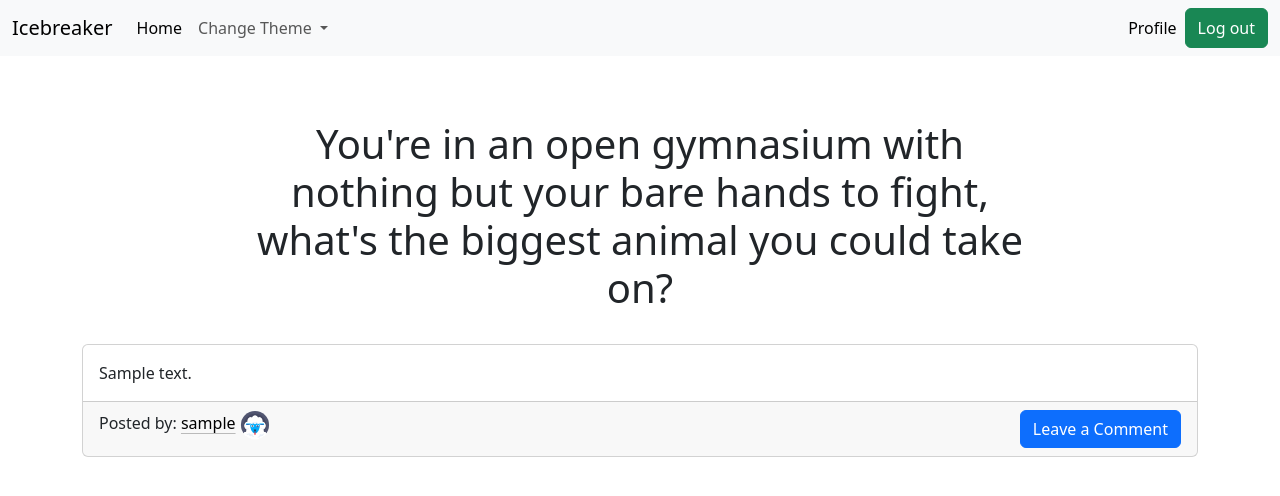
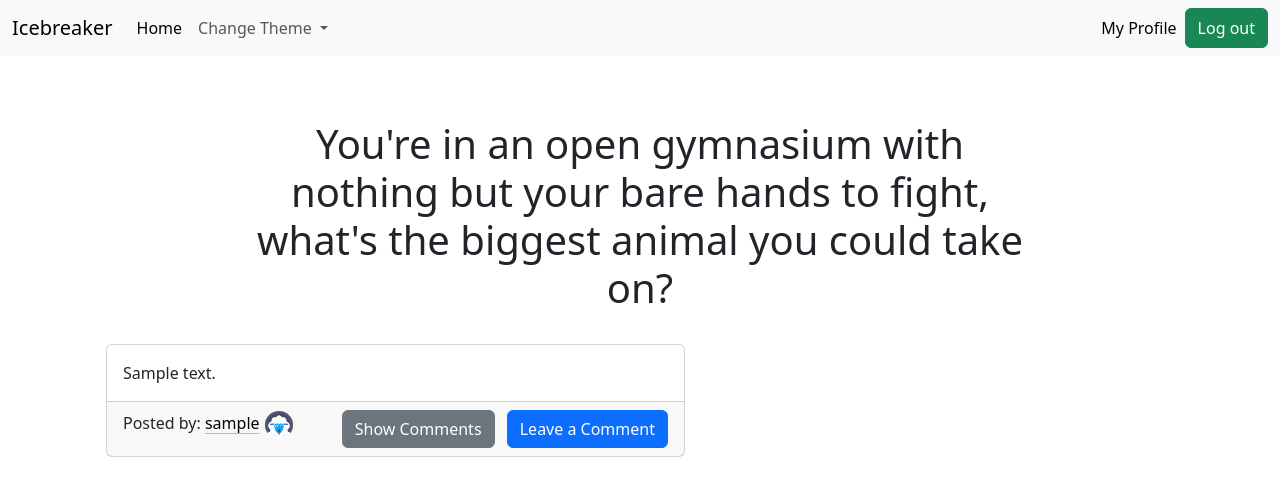
Before and after one commit to colepatters/uofm-fsw-project-2, a Node server app: page /api/question/1 in a window 1280 px wide. Shown: the top 496 px of the page. Run offline with Node 20, Linux system fonts and the light colour scheme; a user stored in the database is signed in; data comes from the database, SQL or seed files in the repository; tables that the repository leaves empty hold one stand-in row (values such as "Sample post"); some libraries are stand-ins or nearby versions.

Commit message:
added comment feature

```diff
--- a/controllers/api/questionRoutes.js
+++ b/controllers/api/questionRoutes.js
@@ -1,5 +1,5 @@
 const router = require("express").Router();
-const { Question, Answer, User, Avatar } = require("../../models");
+const { Question, Answer, User, Avatar, AnswerComment } = require("../../models");
 const { auth } = require("../../utils/auth");
 
 router.get("/:questionId", async (req, res) => {
@@ -14,7 +14,8 @@ router.get("/:questionId", async (req, res) => {
               exclude: ['password'],
             },
             include: [{ model: Avatar }]
-          }],
+          },
+          { model: AnswerComment }],
         }],
     });
 
@@ -22,6 +23,10 @@ router.get("/:questionId", async (req, res) => {
       res.status(404).json({ message: "Question not found!" });
       return;
     };
+
+    const test = question.get({ plain: true });
+
+    console.log('test test test', test.Answers);
 
 
     res.render("question", {
--- a/models/index.js
+++ b/models/index.js
@@ -26,12 +26,12 @@ AnswerComment.belongsTo(User, {
 });
 
 // answerComment Answer relationship
-AnswerComment.hasOne(Answer, {
+Answer.hasMany(AnswerComment, {
     foreignKey: 'answer_id',
     onDelete: 'CASCADE',
 });
 
-Answer.belongsTo(AnswerComment, {
+AnswerComment.belongsTo(Answer, {
     foreignKey: 'answer_id',
 });
 
--- a/public/js/comment.js
+++ b/public/js/comment.js
@@ -6,24 +6,42 @@ const addComment = async (e) => {
     if (e.target.matches('button')) {
         const answerId = e.target.id;
 
-        const commentInput = document.querySelector(`#commentInput${answerId}`).value.trim();
+        const commentInput = document.querySelector(`#commentInput${answerId}`);
 
-        if (commentInput) {
-            console.log(commentInput);
+        const trimmedComment = commentInput.value.trim();
+
+        if (trimmedComment) {
+            console.log(trimmedComment);
             const response = await fetch(`/api/comment/${answerId}`, {
                 method: 'POST',
                 body: JSON.stringify({
-                    answer_comment: commentInput
+                    answer_comment: trimmedComment
                 }),
                 headers: { 'Content-Type': 'application/json' }
             });
-            const x = await response.json();
-            console.log(x);
+
+            if (response.ok){
+                const successAlert = document.querySelector('#commentSuccess');
+                const selectedCommentForm = document.querySelector(`#commentFormCollapse${answerId}`);
+                selectedCommentForm.setAttribute('class', 'collapse');
+                commentInput.value = '';
+                const toastBootstrap = bootstrap.Toast.getOrCreateInstance(successAlert);
+                toastBootstrap.show();
+                setTimeout(() => {
+                    document.location.reload();
+                }, 1400);
+            }
+            else {
+                alert('error posting comment');
+            };
         }
-    }
-}
+        else {
+            alert('please fill out comment before posting!');
+        };
+    };
+};
 
 commentForm.forEach(form => {
-    // Add a click event listener to each button
+    // Add a click event listener to each form
     form.addEventListener('click', addComment);
 });
--- a/seeds/question.json
+++ b/seeds/question.json
@@ -72,7 +72,7 @@
     "official": true
   },
   {
-    "question": "Would you rather be a part of thr titanic or the donnor party?",
+    "question": "Would you rather be a part of the titanic or the donnor party?",
     "official": true
   },
   {
--- a/views/partials/navbar.handlebars
+++ b/views/partials/navbar.handlebars
@@ -42,7 +42,7 @@
         <li class="nav-item d-flex">
           <a href="/login">
             {{#if logged_in}}
-            <a class="nav-link active" aria-current="page" href="/profile/{{user_id}}">Profile</a>
+            <a class="nav-link active" aria-current="page" href="/profile/{{user_id}}">My Profile</a>
             {{/if}}
           </a>
           {{#if logged_in}}
--- a/views/question.handlebars
+++ b/views/question.handlebars
@@ -4,36 +4,78 @@
       class="text-center mx-auto"
       style="max-width: 800px;"
     >{{question.question}}</h1>
+    <div class="container d-flex flex-column align-items-center">
+
     {{#each answers}}
-      <div class="card answer shadow-md">
+    <div class="container d-flex flex-row align items center mb-3">
+      <div class="card answer shadow-md me-4">
         <div class="card-body">
           <p class="mb-0">{{answer}}</p>
           <!-- Add any other properties you want to display -->
 
         </div>
         <div class="card-footer d-flex justify-content-between mb-0">
-          <div>
+          <div class="me-5">
             Posted by:
             <a href="/profile/{{User.id}}" class="link-body-emphasis link-offset-2 link-underline-opacity-25 link-underline-opacity-75-hover">{{User.username}}</a>
             <img src="/images/avatars/svg/{{User.Avatar.image_url}}" height="30px" width="30px" alt="avatar"/>
           </div>
-          <button class="btn btn-primary" type="button" data-bs-toggle="collapse" data-bs-target="#commentForm{{id}}" aria-expanded="false" aria-controls="commentForm">
+          <div>
+            {{#if AnswerComments}}
+            <button class="btn btn-secondary me-2" type="button"  data-bs-toggle="collapse" data-bs-target="#commentContainer{{id}}" aria-expanded="false" aria-controls="commentContainer{{id}}">
+              Show Comments
+            </button>
+            {{/if}}
+            <button class="btn btn-primary" type="button" data-bs-toggle="collapse" data-bs-target="#commentFormCollapse{{id}}" aria-expanded="false" aria-controls="commentFormCollapse{{id}}">
               Leave a Comment
             </button>
           </div>
         </div>
-      <div class="collapse" id="commentForm{{id}}">
+        {{!-- Comment Form --}}
+        <div class="collapse" id="commentFormCollapse{{id}}">
             <div class="card card-body text-center">
               <form id="commentForm{{id}}">
                 <div class="d-flex flex-column align-items-center my-1">
                   <label for="commentInput{{id}}" class="form-label">Comment:</label>
-                <textarea class="form-control w-50" id="commentInput{{id}}" placeholder="Comment here..."></textarea>
+                  <textarea class="form-control w-75" id="commentInput{{id}}" placeholder="Comment here..."></textarea>
                 </div>
                 <button type="submit" class="btn btn-success mt-2" id="{{id}}">Post Comment!</button>
               </form>
             </div>
         </div>
+      </div>
+
+      {{!-- Show comments --}}
+      {{#if AnswerComments}}
+      <div>
+          <div class="collapse collapse-horizontal" id="commentContainer{{id}}">
+            <div class="card card-body d-flex flex-row flex-wrap" style="width: 600px; height:100%;">
+              {{!-- This is some placeholder content for a horizontal collapse. It's hidden by default and shown when triggered. --}}
+              {{#each AnswerComments}}
+              <div class="card card-body text-center m-1">
+                {{answer_comment}}
+              </div>
               {{/each}}
+            </div>
+          </div>
+        </div>
+      {{/if}}
+      </div>
+    {{/each}}
+    </div>
+
+  </div>
+  {{!-- Test Toast --}}
+  <div class="toast-container position-fixed bottom-0 end-0 p-3">
+    <div id="commentSuccess" class="toast" role="alert" aria-live="assertive" aria-atomic="true">
+      <div class="toast-header">
+        <strong class="me-auto">Success!</strong>
+        <button type="button" class="btn-close" data-bs-dismiss="toast" aria-label="Close"></button>
+      </div>
+      <div class="toast-body">
+        Comment Posted!
+      </div>
+    </div>
   </div>
   <script src="/js/comment.js"></script>
 {{else}}
```
Also changed, not shown: controllers/routes.js (+15 -12 lines). Lines whose indentation alone changed are shown as unchanged.
